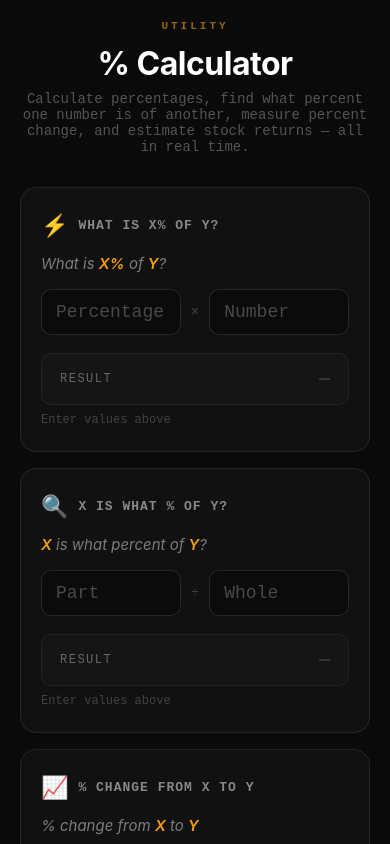
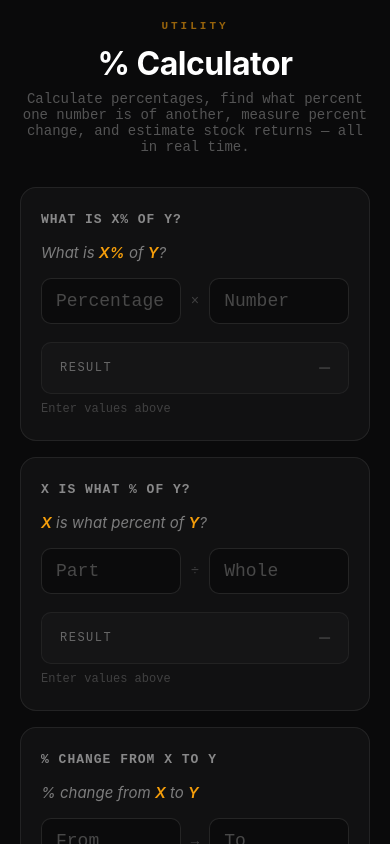
Before and after one commit to Sdobs2/imagine-calculator, a React Native app: screen / in a window 390 px wide. Built offline with nearby package versions, Linux system fonts and the light colour scheme.

Commit message:
Remove all emojis from calculator cards

```diff
--- a/App.js
+++ b/App.js
@@ -29,7 +29,7 @@ export default function App() {
 
           {/* Calculator cards */}
           {calculators.map((c) => (
-            <CalcCard key={c.id} type={c.id} emoji={c.emoji} label={c.label} />
+            <CalcCard key={c.id} type={c.id} label={c.label} />
           ))}
 
           <InvestmentCalc />
--- a/src/components/CalcCard.js
+++ b/src/components/CalcCard.js
@@ -25,7 +25,7 @@ const accessibilityHints = {
   },
 };
 
-function CalcCard({ type, emoji, label }) {
+function CalcCard({ type, label }) {
   const [a, setA] = useState('');
   const [b, setB] = useState('');
   const [focusedField, setFocusedField] = useState(null);
@@ -84,7 +84,6 @@ function CalcCard({ type, emoji, label }) {
     <View style={styles.card}>
       {/* Header */}
       <View style={styles.cardHeader}>
-        <Text style={styles.cardEmoji}>{emoji}</Text>
         <Text style={styles.cardLabel}>{label}</Text>
       </View>
 
--- a/src/components/InvestmentCalc.js
+++ b/src/components/InvestmentCalc.js
@@ -84,7 +84,6 @@ function InvestmentCalc() {
     <View style={styles.card}>
       {/* Header */}
       <View style={styles.cardHeader}>
-        <Text style={styles.cardEmoji}>{'\uD83D\uDCB0'}</Text>
         <Text style={styles.cardLabel}>Stock Return Calculator</Text>
       </View>
 
--- a/src/components/QuickReference.js
+++ b/src/components/QuickReference.js
@@ -15,7 +15,7 @@ const data = [
 function QuickReference() {
   return (
     <View style={[styles.card, { marginTop: 16 }]}>
-      <Text style={styles.cardLabel}>{'\uD83D\uDCCB'} Quick Reference</Text>
+      <Text style={styles.cardLabel}>Quick Reference</Text>
 
       {/* Table header */}
       <View style={[styles.tableRow, styles.tableHeaderRow]}>
--- a/src/utils/constants.js
+++ b/src/utils/constants.js
@@ -1,9 +1,9 @@
 import { Platform } from 'react-native';
 
 export const calculators = [
-  { id: 'whatIs', label: 'What is X% of Y?', emoji: '\u26A1' },
-  { id: 'whatPercent', label: 'X is what % of Y?', emoji: '\uD83D\uDD0D' },
-  { id: 'change', label: '% Change from X to Y', emoji: '\uD83D\uDCC8' },
+  { id: 'whatIs', label: 'What is X% of Y?' },
+  { id: 'whatPercent', label: 'X is what % of Y?' },
+  { id: 'change', label: '% Change from X to Y' },
 ];
 
 export const MONO = Platform.select({ ios: 'Menlo', default: 'monospace' });
```
